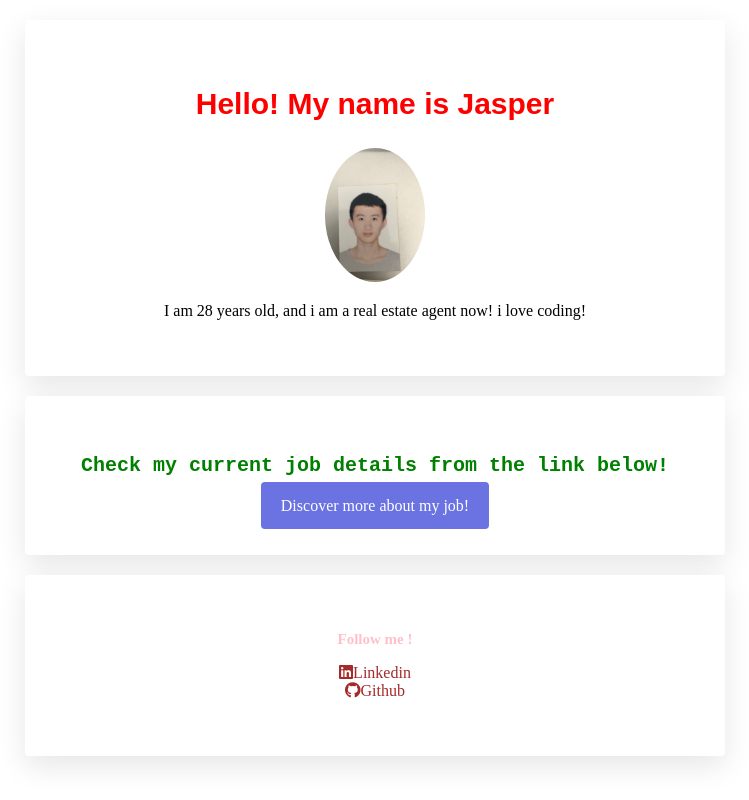
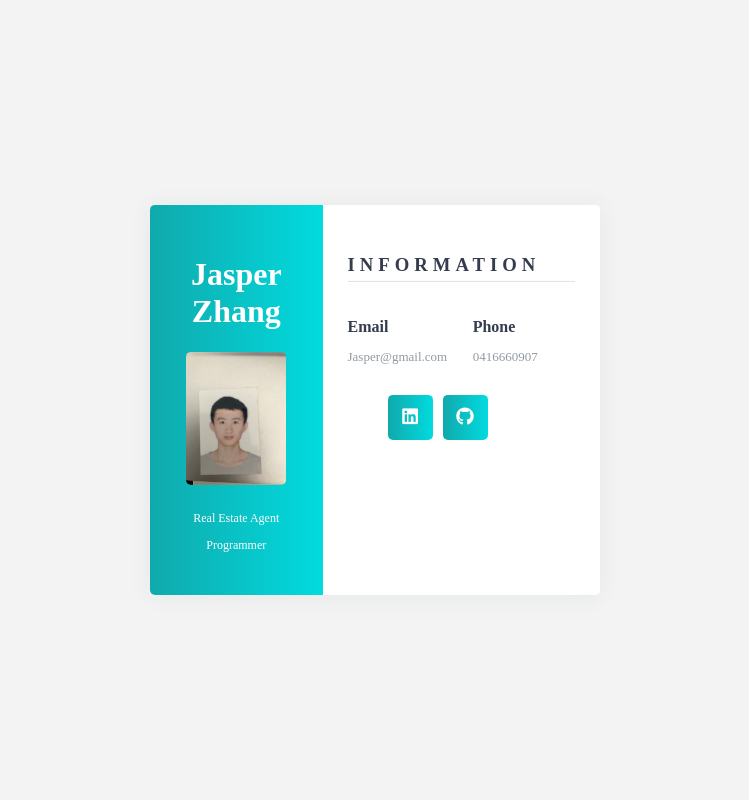
Before and after one commit to Jasperinabox/profile, a plain HTML site: page index.html in a window 1280 px wide. Shown: the whole page, without its empty margins (265-1014 px from the left). Drawn offline with Linux system fonts and the light colour scheme.

Commit message:
make my profile prettier

```diff
--- a/index.html
+++ b/index.html
@@ -9,22 +9,34 @@
   <title>My Profile</title>
 </head>
 <body>
-  <div class = "container">
-    <div class = "card-white">
-      <h1>Hello! My name is Jasper</h1>
+  <div class = "wrapper">
+    <div class = "left">
+      <h1>Jasper Zhang</h1>
       <img src = "pfp.jpeg" class = "image-circle" width="100px">
-        <p>I am 28 years old, and i am a real estate agent now! i love coding!</p>
+        <p>Real Estate Agent</p>
+        <p>Programmer</p>
     </div>
-    <div class = "card-white">
-      <h2>Check my current job details from the link below!</h2>
-        <a href = "https://www.philipwebb.com.au/agent/622423/jasper-zhang/" target="_blank" class = "btn-discovermore">Discover more about my job!</a>
-    </div>
-    <div class = "card-white">
-      <h3>Follow me !</h3>
-      <ul class = "list-inline">
-        <li><a href = "https://www.linkedin.com/in/jasper-zhang-8ab0bb1a1/" target="_blank"><i class="fab fa-linkedin"></i>Linkedin</a></li>
-        <li><a href = "https://github.com/Jasperinabox" target="_blank"><i class="fab fa-github"></i>Github</a></li>
-      </ul>
+    <div class = "right">
+
+      <div class="info">
+        <h3>Information</h3>
+        <div class="info_data">
+          <div class="data">
+            <h4>Email</h4>
+            <p>Jasper@gmail.com</p>
+          </div>
+          <div class="data">
+            <h4>Phone</h4>
+            <p>0416660907</p>
+          </div>
+        </div>
+      </div>
+      <div class = "social_media">
+        <ul class = "list-inline">
+          <li><a href = "https://www.linkedin.com/in/jasper-zhang-8ab0bb1a1/" target="_blank"><i class="fab fa-linkedin"></i></a></li>
+          <li><a href = "https://github.com/Jasperinabox" target="_blank"><i class="fab fa-github"></i></a></li>
+        </ul>
+      </div>
     </div>
   </div>
 </body>
--- a/style.css
+++ b/style.css
@@ -1,61 +1,98 @@
-h1 {
-  color:Red;
-  font-family:Arial, Helvetica, sans-serif;
-  font-size:30px;
-  line-height:1.6;
+body {
+  background: #f3f3f3;
 }
 
-h2 {
-  color:green;
-  font-family:'Courier New', Courier, monospace;
-  font-size:20px;
-  line-height:1.4
+.wrapper {
+  position:absolute;
+  top:50%;
+  left:50%;
+  transform:translate(-50%,-50%);
+  width:450px;
+  display:flex;
+  box-shadow:0 1px 20px 0 rgba(69,90,100,0.08)
+}
+.wrapper .left {
+  width:35%;
+  background: linear-gradient(to right, #10a9ac, #01dbdf);
+  padding: 30px 25px;
+  border-top-left-radius:5px;
+  border-bottom-left-radius:5px;
+  text-align: center;
+  color:#fff;
 }
 
-h3 {
-  color:pink;
-  font-family:'Times New Roman', Times, serif;
-  font-size:15px;
-  line-height: 1.2;
+.wrapper .left .image-circle {
+  margin-bottom: 10px;
+  border-radius: 5px;
 }
 
-a:hover {
-  color: yellow;
+.wrapper .left h4{
+  margin-bottom: 10px;
 }
 
-a {
-  color:brown;
-  text-decoration:none;
+.wrapper .left p{
+  font-size: 12px;
 }
 
-.container {
-  width:700px;
-  margin: 0 auto;
+.wrapper .right {
+  width:65%;
+  background:#fff;
+  border-top-right-radius:5px;
+  border-bottom-right-radius:5px;
+  padding:30px 25px;
 }
 
-.card-white {
-  background-color: white;
-  padding: 40px;
-  box-shadow: 0px 10px 30px rgb(0 0 0 / 10%);
-  border-radius: 4px;
-  margin: 20px 0px;
+.wrapper .right .info{
+  margin-bottom: 25px;
+}
+
+.wrapper .right .info h3{
+  margin-bottom: 15px;
+  padding-bottom: 5px;
+  border-bottom: 1px solid #e0e0e0;
+  color:#353c4e;
+  text-transform: uppercase;
+  letter-spacing: 5px;
+}
+.wrapper .right .info_data {
+  display: flex;
+  justify-content: space-between;
+}
+
+.wrapper .right .info_data .data{
+  width: 45%;
+}
+
+.wrapper .right .info_data .data h4{
+  color:#353c4e;
+  margin-bottom: 5px;
+}
+
+.wrapper .right .info_data .data p {
+  font-size:13px;
+  margin-bottom: 5px;
+  color: #919aa3;
+}
+
+.wrapper .social_media ul{
+  display: flex;
+  list-style-type: none;
+}
+
+.wrapper .social_media ul li{
+  width: 45px;
+  height: 45px;
+  background: linear-gradient(to right, #10a9ac, #01dbdf);
+  margin-right: 10px;
+  border-radius: 5px;
+  line-height: 45px;
   text-align: center;
 }
 
-.image-circle {
-  border-radius: 50%;
-}
-
-.btn-discovermore {
-  background-color: #6B72E1;
-  color: white;
-  padding: 15px 20px;
-  border-radius: 4px;
-}
-
-.list-inline {
-  list-style: none;
-  padding-left: 0px;
+.wrapper .social_media ul li a{
+  color:#fff;
+  display:block;
+  font-size:18px;
 }
 
 @media (max-width: 960px) {
```
